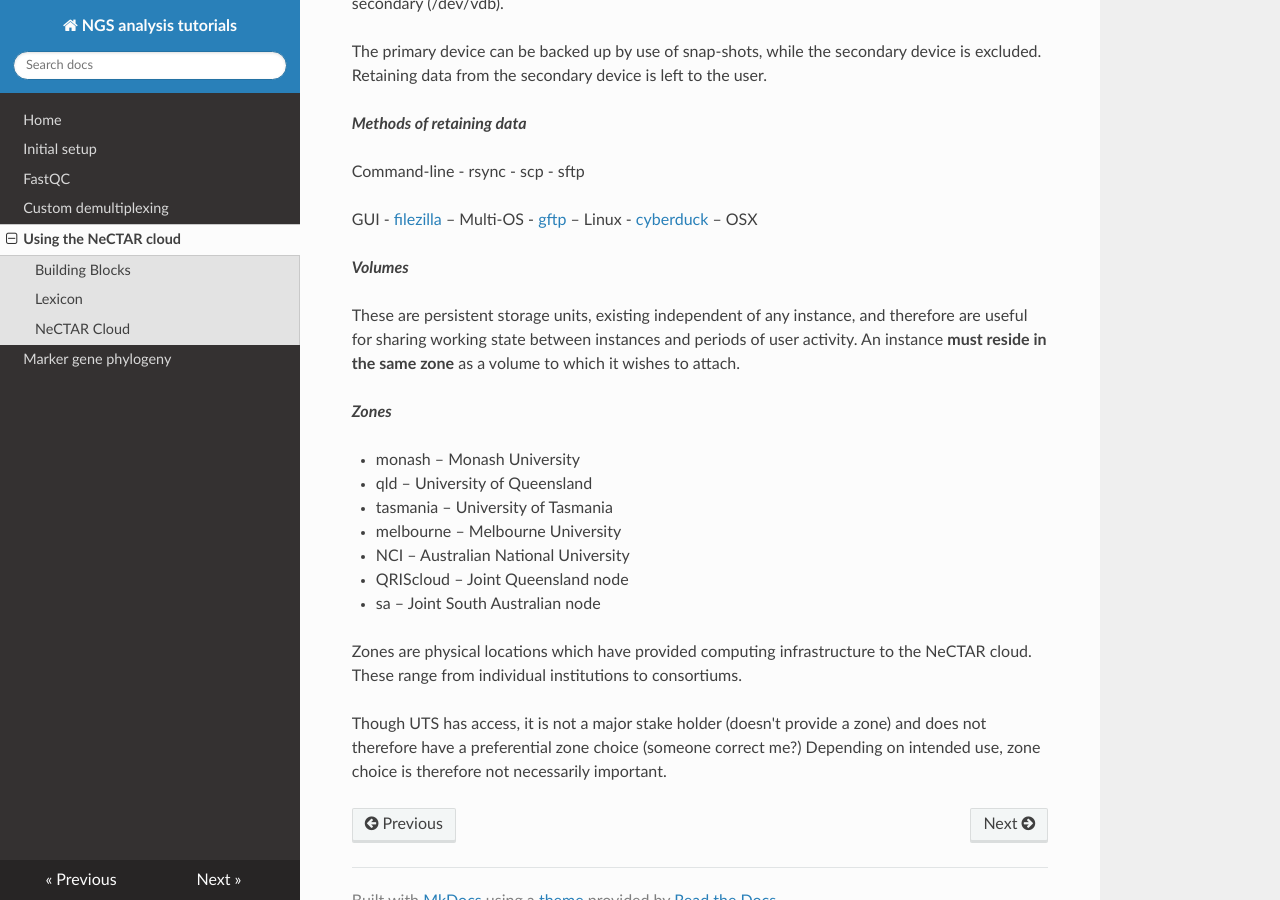
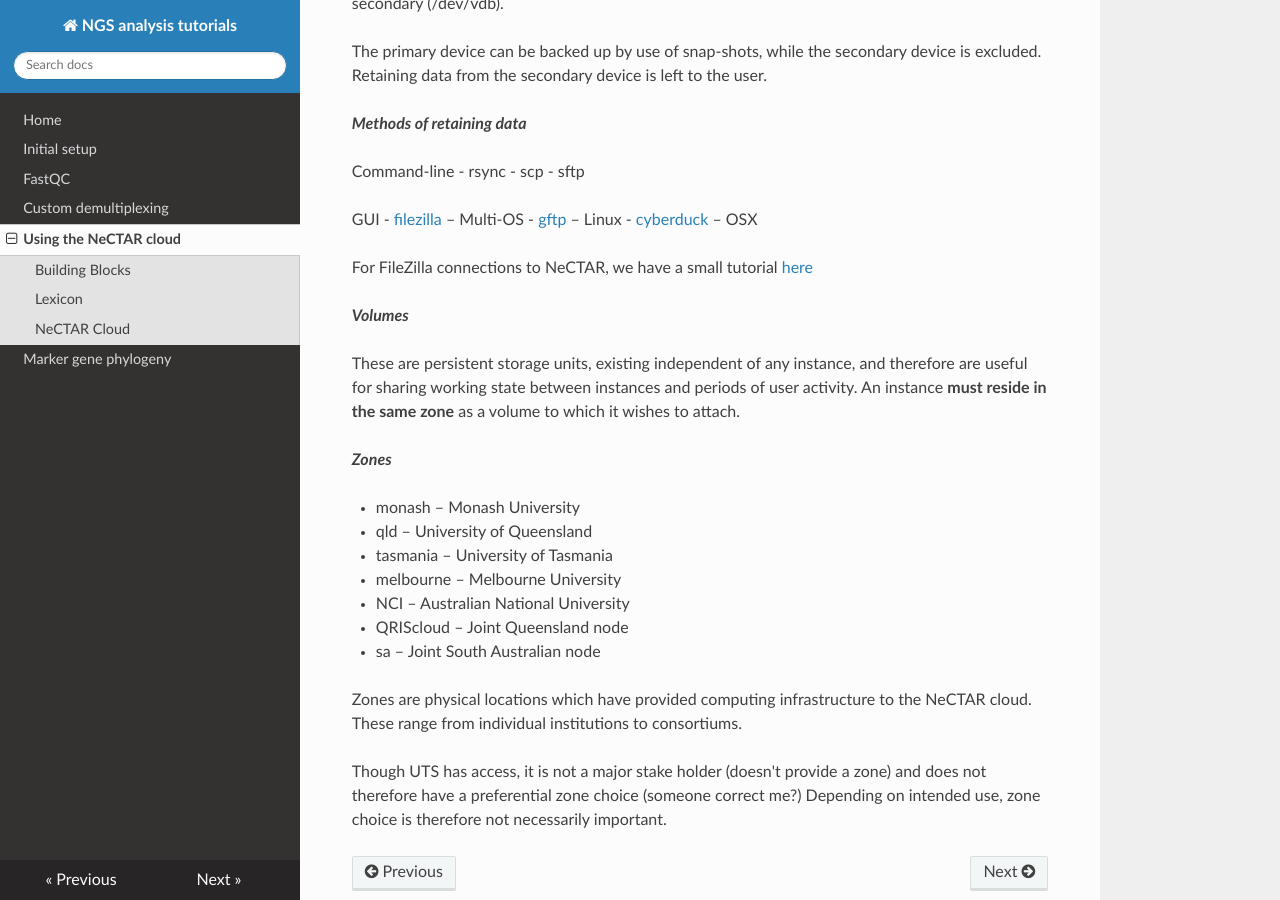
Before and after one commit to koadman/platypusfarm, an MkDocs documentation site: the page built from platypusfarm/docs/nectar_cloud.md, in a window 1280 px wide and 900 px high, scrolled down 2791 px. Built offline with MkDocs 1.6.1, drawn with Linux system fonts in a browser that asks for light colours; nearby versions of some CDN libraries; old or Windows-style settings are respelled for this version of MkDocs.

Commit message:
Update nectar_cloud.md

```diff
--- a/platypusfarm/docs/nectar_cloud.md
+++ b/platypusfarm/docs/nectar_cloud.md
@@ -89,6 +89,7 @@ GUI
 - [gftp](http://gftp.seul.org/) – Linux
 - [cyberduck](https://cyberduck.io/?l=en) – OSX
 
+For FileZilla connections to NeCTAR, we have a small tutorial [here](filezilla.md)
 
 ***Volumes***
 
```
